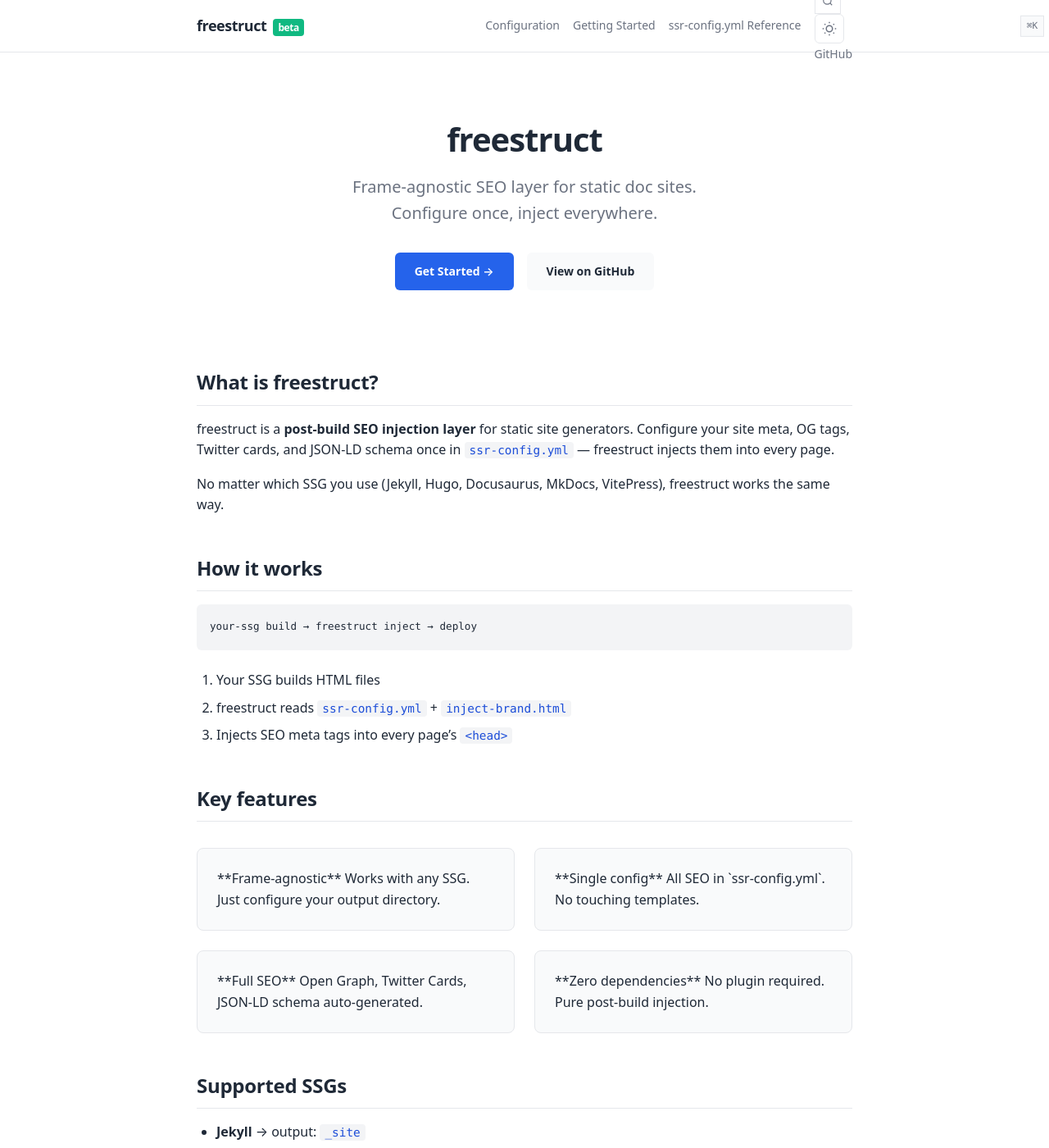
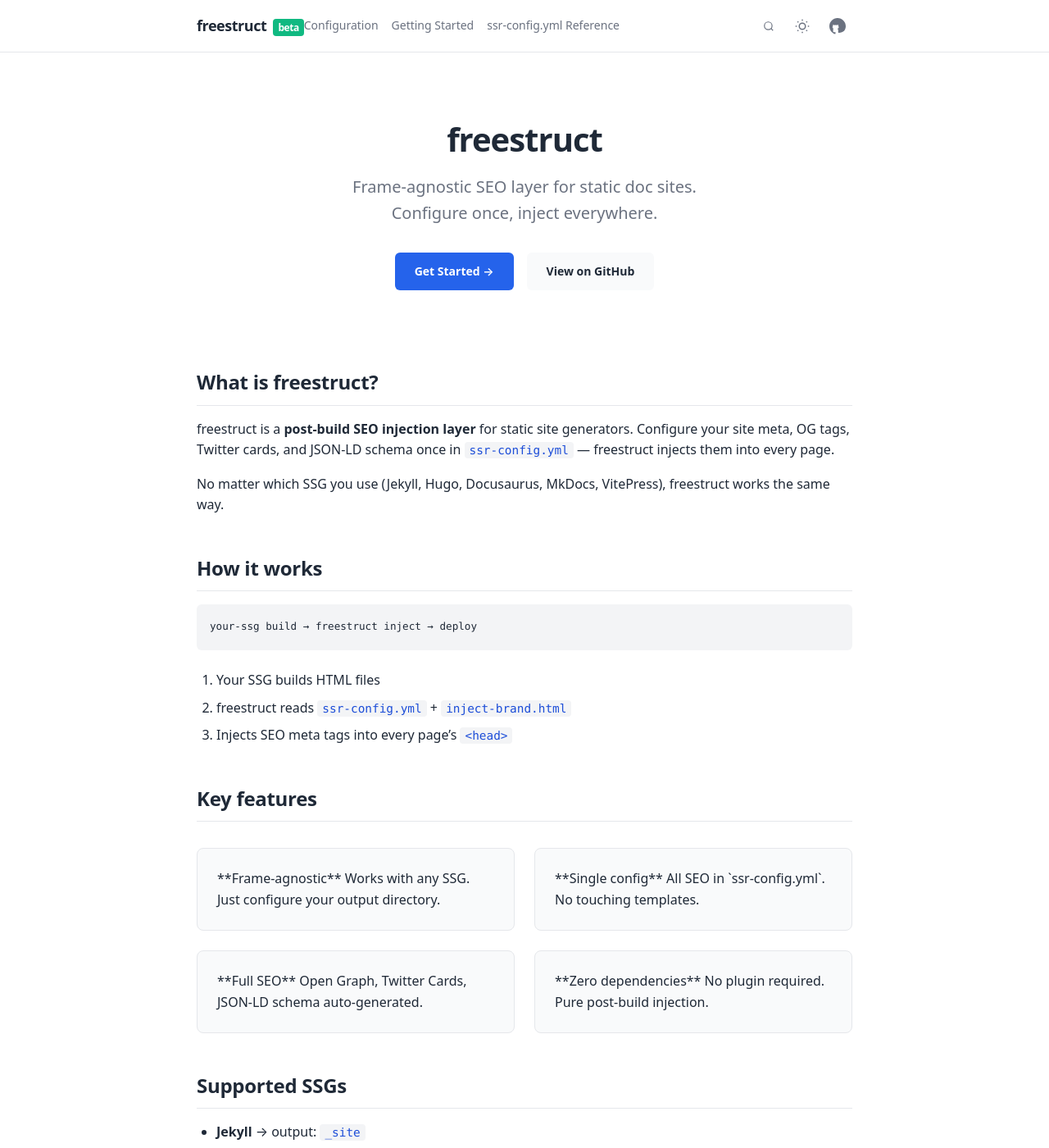
Before and after one commit to dhaupin/freestruct, a Jekyll site: the page built from docs/index.md, in a window 1280 px wide and 1400 px high. Shown: the whole window at 82% size. Built offline with Jekyll 4.4.1, drawn with Linux system fonts in a browser that asks for light colours.

Commit message:
Style: move search/theme/github actions to header right, prestuct style
- Move search, theme toggle, GitHub icon to header-actions div (always visible)
- Add GitHub icon (SVG)
- Clean up button styles (no borders)
- Mobile: header-actions fixed to bottom right

```diff
--- a/docs/_includes/header.html
+++ b/docs/_includes/header.html
@@ -30,18 +30,15 @@
           {% endif %}
         {% endfor %}
       {% endif %}
+    </nav>
 
-      <div class="nav-right">
-        <div class="search-bar">
-          <input type="text" class="search-bar-input" id="searchBarInput" placeholder="Search..." autocomplete="off">
+    <div class="header-actions">
       <button class="search-trigger" id="searchTrigger" aria-label="Search" onclick="document.getElementById('searchModal').classList.add('open')">
-            <svg width="14" height="14" viewBox="0 0 24 24" fill="none" stroke="currentColor" stroke-width="2">
+        <svg width="18" height="18" viewBox="0 0 24 24" fill="none" stroke="currentColor" stroke-width="2">
           <circle cx="11" cy="11" r="8"/>
           <path d="M21 21l-4.35-4.35"/>
         </svg>
       </button>
-        </div>
-        <kbd class="search-bar-shortcut"></kbd>
 
       <button class="theme-toggle" id="themeToggle" aria-label="Toggle theme" onclick="toggleTheme()">
         <svg class="sun-icon" width="18" height="18" viewBox="0 0 24 24" fill="none" stroke="currentColor" stroke-width="2">
@@ -53,9 +50,12 @@
         </svg>
       </button>
 
-        <a href="https://github.com/dhaupin/freestruct" target="_blank" rel="noopener">GitHub</a>
+      <a href="https://github.com/dhaupin/freestruct" class="github-link" target="_blank" rel="noopener" aria-label="GitHub">
+        <svg width="20" height="20" viewBox="0 0 24 24" fill="currentColor">
+          <path d="M12 0C5.37 0 0 5.37 0 12c0 5.31 3.435 9.795 8.205 11.385.6.105.825-.255.825-.57 0-.285-.015-1.23-.015-2.245-3.015.72-3.645-.72-3.645-1.44 0-.72.285-1.2.48-1.44-.255-.12-.48-.42-.48-.855 0-1.005.72-1.2 1.44-1.2-1.08-.435-2.22-.78-2.22-2.205 0-.78.285-1.44.72-1.935-.105-.24-.48-.855.12-1.68 0 0 .6-.195 1.965.72.555-.165 1.17-.24 1.755-.24.585 0 1.2.075 1.755.24 1.365-.915 1.965-.72 1.965-.72.6.825.225 1.44.12 1.68.435.495.72 1.155.72 1.935 0 1.425-1.14 1.77-2.22 2.205.96.405 1.44 1.26 1.44 2.34 0 1.44-.015 2.85-.015 3.06 0 .315.225.68.825.57C20.565 21.795 24 17.31 24 12c0-6.63-5.37-12-12-12z"/>
+        </svg>
+      </a>
     </div>
-    </nav>
   </div>
 </header>
 
--- a/docs/_layouts/default.html
+++ b/docs/_layouts/default.html
@@ -202,12 +202,19 @@ li > ul, li > ol { margin: var(--space-2) 0 0; }
 .nav-group-items.open { display: flex; }
 
 /* Theme toggle */
-.theme-toggle { display: flex; align-items: center; justify-content: center; background: none; border: 1px solid var(--color-border); border-radius: var(--radius-md); cursor: pointer; padding: 8px; color: var(--color-text-muted); transition: all 0.15s; }
-.theme-toggle:hover { border-color: var(--color-primary); color: var(--color-text); }
+.theme-toggle { display: flex; align-items: center; justify-content: center; background: none; border: none; cursor: pointer; padding: 8px; color: var(--color-text-muted); transition: all 0.15s; }
+.theme-toggle:hover { color: var(--color-text); }
 .theme-toggle .sun-icon { display: block; }
 .theme-toggle .moon-icon { display: none; }
 html.dark .theme-toggle .sun-icon { display: none; }
 html.dark .theme-toggle .moon-icon { display: block; }
+
+/* Header actions */
+.header-actions { display: flex; align-items: center; gap: var(--space-2); margin-left: auto; }
+.search-trigger { display: flex; align-items: center; justify-content: center; background: none; border: none; cursor: pointer; padding: 8px; color: var(--color-text-muted); transition: all 0.15s; }
+.search-trigger:hover { color: var(--color-text); }
+.github-link { display: flex; align-items: center; justify-content: center; padding: 8px; color: var(--color-text-muted); transition: all 0.15s; }
+.github-link:hover { color: var(--color-text); }
 
 /* Mobile nav */
 @media (max-width: 768px) {
@@ -216,7 +223,7 @@ html.dark .theme-toggle .moon-icon { display: block; }
   .site-nav.open { display: flex; }
   .site-nav > a, .site-nav .nav-group { padding: var(--space-2) 0; }
   .nav-group-items { position: static; padding-left: var(--space-4); }
-  .nav-right { margin-top: var(--space-4); padding-top: var(--space-4); border-top: 1px solid var(--color-border); }
+  .header-actions { position: fixed; bottom: var(--space-4); right: var(--space-4); background: var(--color-bg); border: 1px solid var(--color-border); border-radius: var(--radius-lg); padding: var(--space-2); z-index: 50; }
 }
 
 /* Dark mode pagefind */
```
Also changed, not shown: other parts of docs/_includes/header.html (+2 -4 lines). Lines whose indentation alone changed are shown as unchanged.
